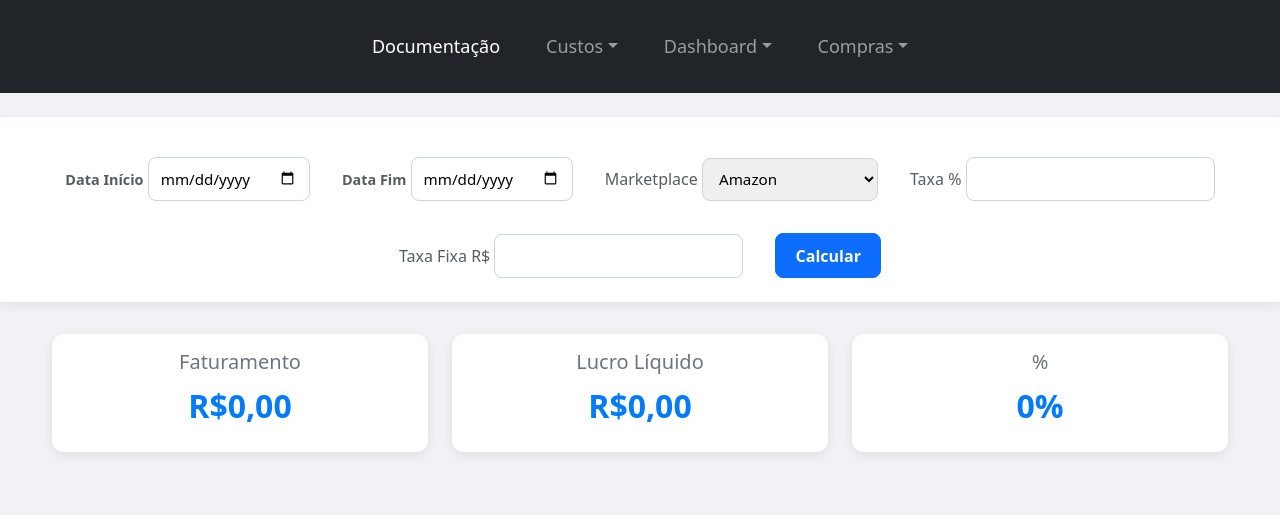
After one commit to roberttreis00/andareintranet, a Django app: page /lucro_liquido/ in a window 1280 px wide. The commit adds this page. Shown: the top 515 px of the page. Run offline with Django 5.2, Linux system fonts and the light colour scheme; data that the repository does not hold is empty; parts of the project's set-up code (start-up, migrations or seed data) failed here and were passed over.

Commit message:
Funcao de calcular lucro liquido

```diff
--- a/core/forms.py
+++ b/core/forms.py
@@ -14,6 +14,7 @@ opcoes2 = [
     ('1', 'Giro'),
     ('2', 'Programada'),
 ]
+
 
 # logo_mercado_e_full = ('<img src="/static/images/logoML.png" style="height:20px; vertical-align:middle; margin-right:5px;">'
 #                        '<img src="/static/images/logoFull.png" style="height:20px; vertical-align:middle; margin-right:5px;">')
@@ -61,13 +62,15 @@ class SugestaoCompras(forms.Form):
 
     def clean_PlanilhaRelatorioDeVendas(self):
         return self.validar_arquivos_excel(
-            self.cleaned_data['PlanilhaRelatorioDeVendas'], 'Planilha Relatorio De Vendas', '.xls', 'relatorio-de-vendas'
+            self.cleaned_data['PlanilhaRelatorioDeVendas'], 'Planilha Relatorio De Vendas', '.xls',
+            'relatorio-de-vendas'
         )
 
     def clean_PlanilhaOrdemDeCompras(self):
         return self.validar_arquivos_excel(
             self.cleaned_data['PlanilhaOrdemDeCompras'], 'Planilha Ordens de Compras', '.xls', 'pedidos_compra'
         )
+
 
 class SugestaoComprasProgramada(forms.Form):
     PlanilhaEstoqueFull = forms.FileField(label='Planilha Saldo Estoque Full')
@@ -120,6 +123,7 @@ class SugestaoComprasProgramada(forms.Form):
             self.cleaned_data['PlanilhaRelatorioDeVendas2'], 'Planilha Relatorio De Vendas 2°', '.xls',
             'relatorio-de-vendas'
         )
+
     def clean_PlanilhaRelatorioDeVendasSemestreAtual(self):
         return self.validar_arquivos_excel(
             self.cleaned_data['PlanilhaRelatorioDeVendasSemestreAtual'], 'Planilha Relatorio De Vendas Semestre Atual',
@@ -131,10 +135,12 @@ class SugestaoComprasProgramada(forms.Form):
             self.cleaned_data['PlanilhaOrdemDeCompras'], 'Planilha Ordens de Compras', '.xls', 'pedidos_compra'
         )
 
+
 class GetSugestaoCompras(forms.Form):
     PlanilhaSugestaoCompras = forms.FileField(label='Planilha Sugestão Compra')
     Fornecedor = forms.CharField(max_length=50, label='Fornecedor')
     Situacao_compra = forms.ChoiceField(choices=opcoes2, widget=forms.Select, label='Situação da Compra')
+
 
 opcoes3 = [
     ('1', 'Em aberto'),
@@ -148,6 +154,7 @@ opcoes3 = [
     ('9', 'Dados incompletos'),
     ('10', 'Cancelado'),
 ]
+
 
 class FiltroDataForm(forms.Form):
     data_inicio = forms.DateField(
@@ -170,6 +177,7 @@ class FiltroDataForm(forms.Form):
         marcas = [('Todas', 'Todas')] + marcas
         self.fields['Marca'].choices = marcas
 
+
 Periodos = [
     (29, 'Último Mês'),
     (89, 'Último Trimestre'),
@@ -177,11 +185,32 @@ Periodos = [
     (365, 'Último Ano'),
 ]
 
+marketplaces = [
+    ('Amazon', 'Amazon'),
+    ('Magazine Luiza', 'Magazine Luiza'),
+    ('Mercado Livre', 'Mercado Livre'),
+    ('Mercado Livre Fulfillment', 'Mercado Livre Full'),
+    ('Netshoes', 'Netshoes'),
+    ('Nuvemshop', 'Loja Nuvemshop'),
+    ('Shein', 'Shein'),
+    ('Shopee', 'Shopee'),
+]
+
+
 class FiltroPeriodoAnterior(FiltroDataForm):
     Periodo = ChoiceField(choices=Periodos)
+
 
 class ConsultarCusto(forms.Form):
     sku_ean_pesquisado = forms.CharField(max_length=50, label='Digite o SKU ou EAN')
 
+
 class AtualizarCusto(forms.Form):
     arquivo_zip_nfs = forms.FileField(label='Arquivo Zipado com os .xml')
+
+
+class FiltroLucroLiquido(FiltroDataForm):
+    taxa_marketplace = forms.CharField(max_length=3, label='Taxa Mkt')
+    taxa_fixa = forms.CharField(max_length=3, label='Taxa Fixa')
+    marketplace = forms.ChoiceField(choices=marketplaces, label='MKT')
+    Marca = forms.ChoiceField(choices=[], label='Marca', required=False)
--- a/core/functions_analise_dados.py
+++ b/core/functions_analise_dados.py
@@ -456,12 +456,16 @@ def custo_produto(sku_desejado):
 
 
 # Salva o custo no banco em cada pedido
-def calcular_lucro_liquido(data_inicio, data_fim, marca, taxa_mkt, taxa_fixa):
-    pedidos_filtrado = objeto_filtrado(data_inicio, data_fim, marca)
-    pedidos_marketplace = [pd for pd in pedidos_filtrado if pd.marketplace == 'Shopee' and pd.situacao != 'Cancelado']
+def calcular_lucro_liquido(data_inicio, data_fim, taxa_mkt, taxa_fixa, marketplace):
+    taxa_mkt = float(taxa_mkt) / 100
+    taxa_fixa = float(taxa_fixa)
 
-    pedidos_nao_calculados = []  # Por não ter o custo ou sku
+    pedidos_filtrado = objeto_filtrado(data_inicio, data_fim, "Todas")
+    pedidos_marketplace = [pd for pd in pedidos_filtrado if pd.marketplace == marketplace and pd.situacao != 'Cancelado']
+
+    pedidos_nao_calculados = []  # Por não ter o custo ou sku = Pedidos sem o custo
     lucro_periodo = 0
+    faturamento = 0
 
     # Realizar o calculo
     for pedido in pedidos_marketplace:
@@ -478,9 +482,10 @@ def calcular_lucro_liquido(data_inicio, data_fim, marca, taxa_mkt, taxa_fixa):
                 # calcular lucro
                 lucro = valor_total - (custo + imposto + taxa + taxa_fixa)
                 lucro_periodo += lucro
+                faturamento += valor_total
             else:
                 pedidos_nao_calculados.append(pedido)
         else:
             pedidos_nao_calculados.append(pedido)
 
-    return lucro_periodo, pedidos_nao_calculados
+    return lucro_periodo, faturamento
--- a/core/templates/base.html
+++ b/core/templates/base.html
@@ -44,7 +44,7 @@
                         </li>
                         <li><a class="dropdown-item" href="{%url 'periodo_anterior'%}">Comparar Período Anterior</a>
                         </li>
-
+                        <li><a class="dropdown-item" href="{%url 'lucro_liquido'%}">Lucro Liquido</a></li>
                     </ul>
                 </li>
                 <li class="nav-item dropdown">
--- /dev/null
+++ b/core/templates/lucro_liquido.html
@@ -0,0 +1,78 @@
+{% extends 'base.html' %}
+
+{% block title %}Dashboard{% endblock %}
+{%block style%}
+    <style>
+        /* Oculta o rodapé */
+    footer {
+        display: none;
+    }
+    </style>
+{% endblock %}
+
+{% block body %}
+{% csrf_token %}
+<form method="post" enctype="multipart/form-data" class="row g-3 justify-content-center align-items-end filter-form">
+    {% csrf_token %}
+    <div class="col-auto">
+        <label for="id_data_inicio" class="form-label text-muted">Data Início</label>
+        {{ form.data_inicio }}
+    </div>
+    <div class="col-auto">
+        <label for="id_data_fim" class="form-label text-muted">Data Fim</label>
+        {{ form.data_fim }}
+    </div>
+    <div class="col-auto">
+        <label class="text-muted">Marketplace</label>
+        {{ form.marketplace }}
+    </div>
+    <div class="col-auto">
+        <label class="text-muted">Taxa %</label>
+        {{ form.taxa_marketplace }}
+    </div>
+    <div class="col-auto">
+        <label class="text-muted">Taxa Fixa R$</label>
+        {{ form.taxa_fixa }}
+    </div>
+    <div class="col-auto">
+        <button type="submit" class="btn btn-primary">Calcular</button>
+    </div>
+</form>
+
+<div class="container-fluid" style="max-width: 1200px;">
+    <div class="row g-4 mb-4">
+        <!-- Card Faturamento -->
+        <div class="col-md-4 col-sm-12">
+            <div class="card text-center">
+                <div class="card-body">
+                    <h2>Faturamento</h2>
+                    <p>R${{ faturamento|default:"0,00" }}</p>
+                </div>
+            </div>
+        </div>
+
+        <!-- Card Lucro Líquido -->
+        <div class="col-md-4 col-sm-12">
+            <div class="card text-center">
+                <div class="card-body">
+                    <h2>Lucro Líquido</h2>
+                    <p>R${{ lucro_liquido|default:"0,00" }}</p>
+                </div>
+            </div>
+        </div>
+
+        <!-- Card %Lucro -->
+        <div class="col-md-4 col-sm-12">
+            <div class="card text-center">
+                <div class="card-body">
+                    <h2>%</h2>
+                    <p>{{ lucro_por_cem|default:"0" }}%</p>
+                </div>
+            </div>
+        </div>
+    </div>
+</div>
+
+
+
+{% endblock%}
--- a/core/urls.py
+++ b/core/urls.py
@@ -10,6 +10,7 @@ urlpatterns = [
     path('custos/', views.Custos.as_view(), name='custos'),
     path('atualizar_custos/', views.AtualizarCustos.as_view(), name='atualizar_custos'),
     path('periodo_anterior/', views.PeriodoAnterior.as_view(), name='periodo_anterior'),
+    path('lucro_liquido/', views.LucroLiquido.as_view(), name='lucro_liquido'),
 
     path('task-status/<int:task_id>/', views.TaskStatusView.as_view(), name='task_status'),
     path('download/<int:task_id>/', views.DownloadFileView.as_view(), name='download_file'),
--- a/core/views.py
+++ b/core/views.py
@@ -1,6 +1,6 @@
 from django.utils.datastructures import MultiValueDictKeyError
 from .forms import (SugestaoCompras, SugestaoComprasProgramada, GetSugestaoCompras, FiltroDataForm, ConsultarCusto,
-                    AtualizarCusto, FiltroPeriodoAnterior)
+                    AtualizarCusto, FiltroPeriodoAnterior, FiltroLucroLiquido)
 from django.urls import reverse_lazy
 from django.views.generic.edit import FormView
 from . import functions_compras
@@ -433,3 +433,31 @@ class PeriodoAnterior(FormView):
             data_3 = data_atual_1,
         )
         return self.render_to_response(context)
+
+import locale
+locale.setlocale(locale.LC_ALL, 'pt_BR.UTF-8')
+
+class LucroLiquido(FormView):
+    template_name = 'lucro_liquido.html'
+    form_class = FiltroLucroLiquido
+    success_url = reverse_lazy('lucro_liquido')
+
+    def form_valid(self, form):
+        data_inicio = form.cleaned_data.get("data_inicio")
+        data_fim = form.cleaned_data.get("data_fim")
+        taxa_mkt = form.cleaned_data.get("taxa_marketplace")
+        taxa_fixa = form.cleaned_data.get("taxa_fixa")
+        mkt = form.cleaned_data.get("marketplace")
+
+        data = functions_analise_dados.calcular_lucro_liquido(data_inicio, data_fim, taxa_mkt, taxa_fixa, mkt)
+
+        porcentagem_lucro = round((data[0] / data[1]) * 100, 2)
+
+        context = self.get_context_data(
+            form=form,
+            faturamento=locale.format_string('%.2f', data[1], grouping=True),
+            lucro_liquido=locale.format_string('%.2f', data[0], grouping=True),
+            lucro_por_cem = porcentagem_lucro
+        )
+
+        return self.render_to_response(context)
```
